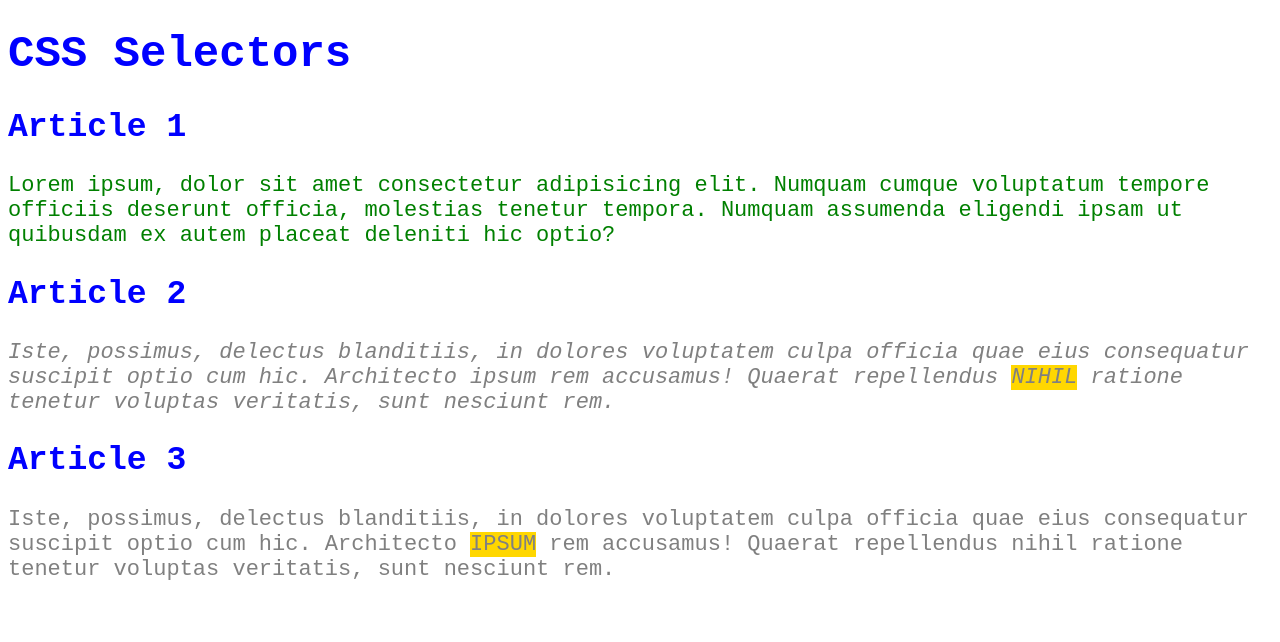
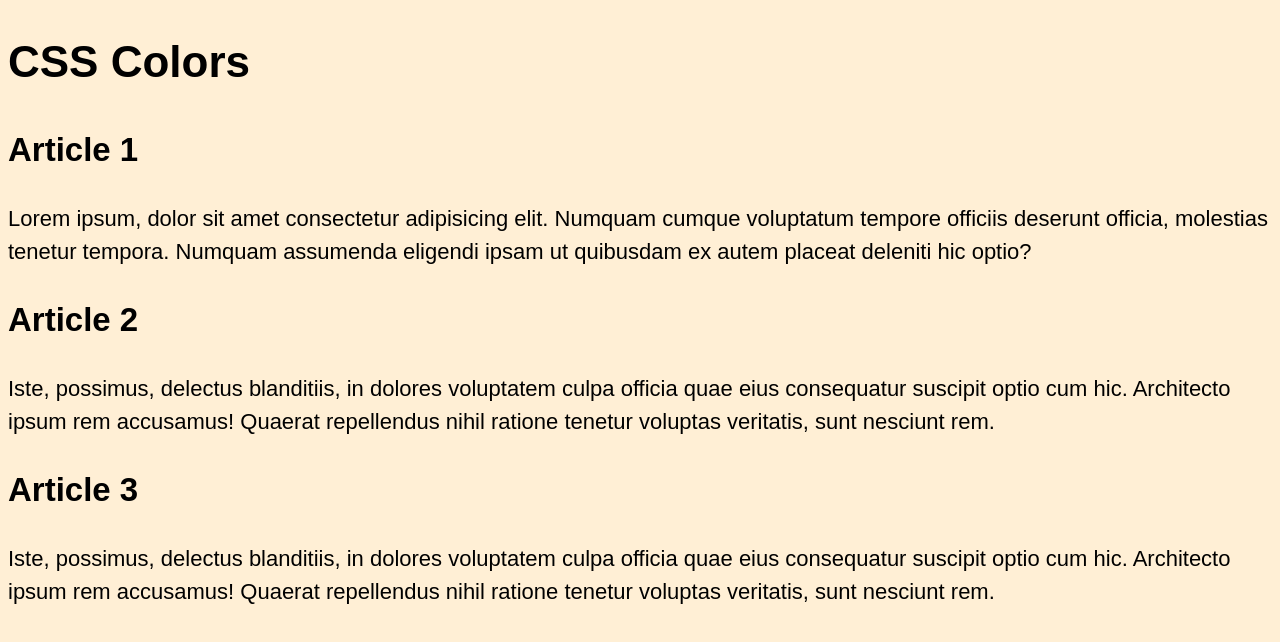
Before and after one commit to RicardoCTorres/colors, a plain HTML site: page index.html in a window 1280 px wide. Drawn offline with Linux system fonts and the light colour scheme.

Commit message:
Add files via upload

```diff
--- a/index.html
+++ b/index.html
@@ -6,22 +6,15 @@
     <meta http-equiv="X-UA-Compatible" content="ie=edge" />
     <title>HTML + CSS</title>
     <link rel="stylesheet" href="styles.css" />
-    <style>
-      p {
-        color: red;
-        color: blue;
-        color: green;
-      }
-    </style>
   </head>
   <body>
     <header>
-      <h1>CSS Selectors</h1>
+      <h1>CSS Colors</h1>
     </header>
     <main>
       <article>
         <h2>Article 1</h2>
-        <p>
+        <p class="one">
           Lorem ipsum, dolor sit amet consectetur adipisicing elit. Numquam
           cumque voluptatum tempore officiis deserunt officia, molestias tenetur
           tempora. Numquam assumenda eligendi ipsam ut quibusdam ex autem
@@ -30,22 +23,20 @@
       </article>
       <article>
         <h2>Article 2</h2>
-        <p id="second" class="gray">
+        <p class="two">
           Iste, possimus, delectus blanditiis, in dolores voluptatem culpa
           officia quae eius consequatur suscipit optio cum hic. Architecto ipsum
-          rem accusamus! Quaerat repellendus
-          <span class="highlight">nihil</span> ratione tenetur voluptas
-          veritatis, sunt nesciunt rem.
+          rem accusamus! Quaerat repellendus <span>nihil</span> ratione tenetur
+          voluptas veritatis, sunt nesciunt rem.
         </p>
       </article>
       <article>
         <h2>Article 3</h2>
-        <p class="gray">
+        <p class="three">
           Iste, possimus, delectus blanditiis, in dolores voluptatem culpa
           officia quae eius consequatur suscipit optio cum hic. Architecto
-          <span class="highlight">ipsum</span> rem accusamus! Quaerat
-          repellendus nihil ratione tenetur voluptas veritatis, sunt nesciunt
-          rem.
+          <span>ipsum</span> rem accusamus! Quaerat repellendus nihil ratione
+          tenetur voluptas veritatis, sunt nesciunt rem.
         </p>
       </article>
     </main>
--- a/styles.css
+++ b/styles.css
@@ -1,23 +1,7 @@
 body {
   font-size: 22px;
+  font-family: Arial, Helvetica, sans-serif;
+  line-height: 1.5;
+  background-color: papayawhip;👈
+  color: #333
 }
-p {
-  color: purple;
-}
-.gray {
-  color: gray;
-}
-#second {
-  font-style: italic;
-}
-h1,
-h2 {
-  color: blue;
-}
-p span {
-  text-transform: uppercase;
-  background-color: gold;
-}
-* {
-  font-family: monospace;
-}
```
